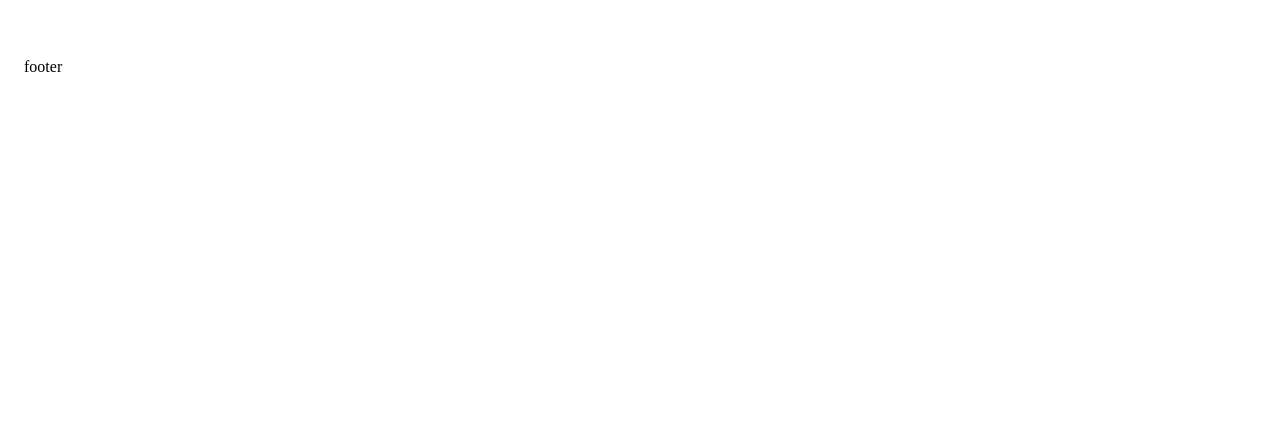
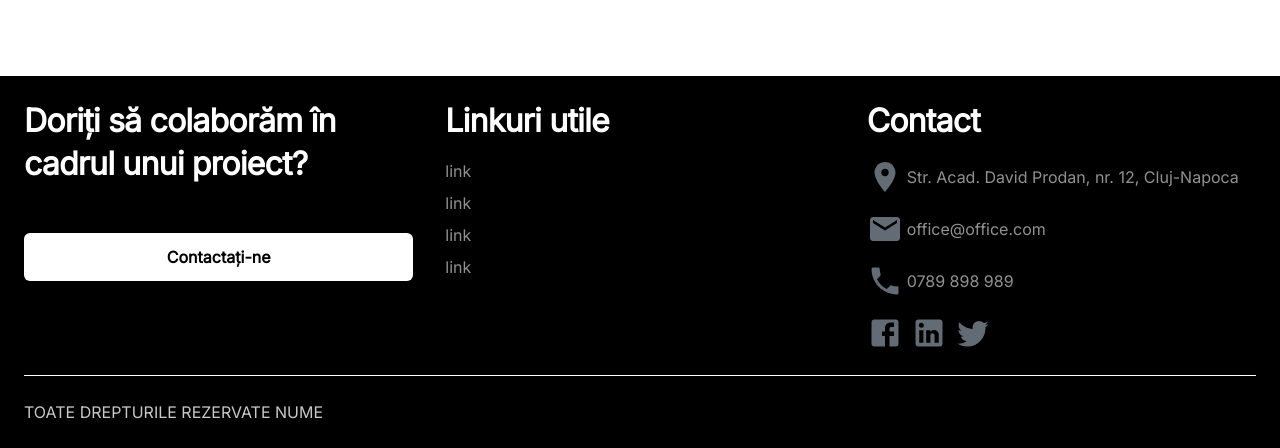
Before and after one commit to stoianovidiu/3d-printing-site, a Next.js app: page /portofoliu in a window 1280 px wide. Shown: the part 724-1172 px from the top of the page. Before the commit the page ends 800 px from the top, so only its background shows below. Built offline with nearby package versions, Linux system fonts and the light colour scheme.

Commit message:
Footer initial design

```diff
--- a/components/Button/Button.jsx
+++ b/components/Button/Button.jsx
@@ -4,7 +4,8 @@ const Button = (props) => {
   return (
     <MButton
       sx={{
-        width: { sm: "100%", md: 200 },
+        maxWidth: { sm: "100%", md: 264 },
+        ...props.sx,
       }}
       variant="solid"
       onClick={props.onClick}
--- /dev/null
+++ b/components/Footer/Footer.jsx
@@ -0,0 +1,115 @@
+import { Box, Divider, Grid, Typography, useColorScheme } from "@mui/joy";
+import Header from "../Header/Header";
+import { THEME_COLORS } from "../../constants/colors";
+import Button from "../Button/Button";
+import projectTheme from "../../styles/theme";
+import Paragraph from "../Paragraph/Paragraph";
+import {
+  Facebook,
+  LinkedIn,
+  LocationOn,
+  Mail,
+  Phone,
+  Twitter,
+} from "@mui/icons-material";
+
+const contactDetails = [
+  {
+    icon: <LocationOn />,
+    text: "Str. Acad. David Prodan, nr. 12, Cluj-Napoca",
+  },
+  { icon: <Mail />, text: "office@office.com" },
+  { icon: <Phone />, text: "0789 898 989" },
+];
+
+const socialMediaIcons = [<Facebook />, <LinkedIn />, <Twitter />];
+
+const FooterHeader = (props) => {
+  return (
+    <Header level="h3" textColor={props.textColor}>
+      {props.children}
+    </Header>
+  );
+};
+
+const Footer = (props) => {
+  const { mode } = useColorScheme();
+  const color =
+    mode === "light" ? THEME_COLORS.primary : THEME_COLORS.secondary;
+
+  return (
+    <Box {...props}>
+      <Box
+        p={{ sm: 2, md: 3 }}
+        margin={{ md: "0 auto" }}
+        maxWidth={projectTheme.breakpoints.values.xl}
+        display="flex"
+        flexDirection="column"
+        gap={3}
+        // justifyContent="center"
+      >
+        {/* <Box
+        display="flex"
+        justifyContent="space-between"
+        alignItems="center"
+      ></Box> */}
+        <Grid
+          display="grid"
+          gridTemplateColumns={{
+            sm: "1fr",
+            md: "1fr 1fr 1fr",
+          }}
+          justifyContent="space-between"
+          gap={4}
+          xs={4}
+        >
+          <Box display="flex" flexDirection="column" gap={{ sm: 2, md: 6 }}>
+            <FooterHeader textColor={color}>
+              Doriți să colaborăm în cadrul unui proiect?
+            </FooterHeader>
+            <Button sx={{ height: 48 }}>Contactați-ne</Button>
+          </Box>
+          <Box display="flex" flexDirection="column" gap={2}>
+            <FooterHeader textColor={color}>Linkuri utile</FooterHeader>
+            <Box display="flex" flexDirection="column" gap={1}>
+              {[1, 2, 3, 4].map((item) => (
+                <Paragraph fontSize="sm">link</Paragraph>
+              ))}
+            </Box>
+          </Box>
+          <Box display="flex" flexDirection="column" gap={2}>
+            <FooterHeader textColor={color}>Contact</FooterHeader>
+            <Box display="flex" flexDirection="column" gap={2}>
+              {contactDetails.map((detail) => (
+                <Box
+                  key={detail.text.split(".").join("-")}
+                  display="flex"
+                  alignItems="center"
+                  gap={0.5}
+                >
+                  {detail.icon}
+                  <Paragraph fontSize={"sm"}>{detail.text}</Paragraph>
+                </Box>
+              ))}
+            </Box>
+            <Box display="flex" gap={1}>
+              {socialMediaIcons.map((icon) => icon)}
+            </Box>
+          </Box>
+        </Grid>
+        <Divider
+          sx={{
+            "--Divider-lineColor": color,
+          }}
+        />
+        <Box display="flex" justifyContent="space-between" alignItems="center">
+          <Typography fontSize="sm" textColor="primary.900">
+            TOATE DREPTURILE REZERVATE NUME
+          </Typography>
+        </Box>
+      </Box>
+    </Box>
+  );
+};
+
+export default Footer;
--- a/components/Header/Header.jsx
+++ b/components/Header/Header.jsx
@@ -1,17 +1,22 @@
-import { Typography } from "@mui/joy";
+import { Typography, useColorScheme } from "@mui/joy";
+import { THEME_COLORS } from "../../constants/colors";
 
 const HEADER_SIZE = {
   h1: { sm: "xl3", md: "xl4" },
   h2: { sm: "xl2", md: "xl3" },
-  h3: "xl",
+  h3: { sm: "md", md: "xl" },
 };
 
 const Header = (props) => {
+  const { mode } = useColorScheme();
+  const textColor =
+    mode === "light" ? THEME_COLORS.secondary : THEME_COLORS.primary;
+
   return (
     <Typography
       level={props.level ? props.level : "h1"}
       fontSize={HEADER_SIZE[props.level]}
-      textColor={props.textColor ? props.textColor : "text.secondary"}
+      textColor={props.textColor ? props.textColor : textColor}
       {...props}
     >
       {props.children}
--- a/components/PageTemplate/PageTemplate.jsx
+++ b/components/PageTemplate/PageTemplate.jsx
@@ -7,16 +7,19 @@ import DrawerMenu from "../DrawerMenu/DrawerMenu";
 import ThemeSwitcher from "../ThemeSwitcher/ThemeSwitcher";
 import Logo from "../Logo/Logo";
 import { Divider } from "@mui/material";
+import Footer from "../Footer/Footer";
 
 const templatePadding = SPACING.PAGE_TEMPLATE_PADDING;
 
 const Template = (props) => {
   const { mode } = useColorScheme();
+  const bgColor =
+    mode === "light" ? THEME_COLORS.primary : THEME_COLORS.secondary;
+  const footerBgColor =
+    mode === "light" ? THEME_COLORS.secondary : THEME_COLORS.primary;
 
   return (
-    <Box
-      bgcolor={mode === "light" ? THEME_COLORS.primary : THEME_COLORS.secondary}
-    >
+    <Box bgcolor={bgColor}>
       <Box
         px={{ sm: templatePadding.sm, md: templatePadding.md }}
         display="flex"
@@ -52,8 +55,8 @@ const Template = (props) => {
         <Box flex={1} py={templatePadding.md}>
           {props.children}
         </Box>
-        <Box>footer</Box>
       </Box>
+      <Footer bgcolor={footerBgColor} />
     </Box>
   );
 };
--- a/constants/colors.js
+++ b/constants/colors.js
@@ -2,6 +2,7 @@ export const THEME_COLORS = {
   primary: "#ffffff",
   secondary: "#000000",
   text: "#919191",
+  textSecondary: "#C8C8C8",
   hoverPrimary: "#e5e5e5",
   hoverSecondary: "#323232",
 };
--- a/styles/theme.js
+++ b/styles/theme.js
@@ -22,6 +22,8 @@ const theme = extendTheme({
           softActiveColor: THEME_COLORS.secondary,
 
           outlinedBorder: THEME_COLORS.secondary,
+
+          900: THEME_COLORS.textSecondary,
         },
         text: {
           primary: THEME_COLORS.text,
@@ -49,6 +51,8 @@ const theme = extendTheme({
           softActiveColor: THEME_COLORS.secondary,
 
           outlinedBorder: THEME_COLORS.primary,
+
+          900: THEME_COLORS.textSecondary,
         },
         text: {
           primary: THEME_COLORS.text,
```
